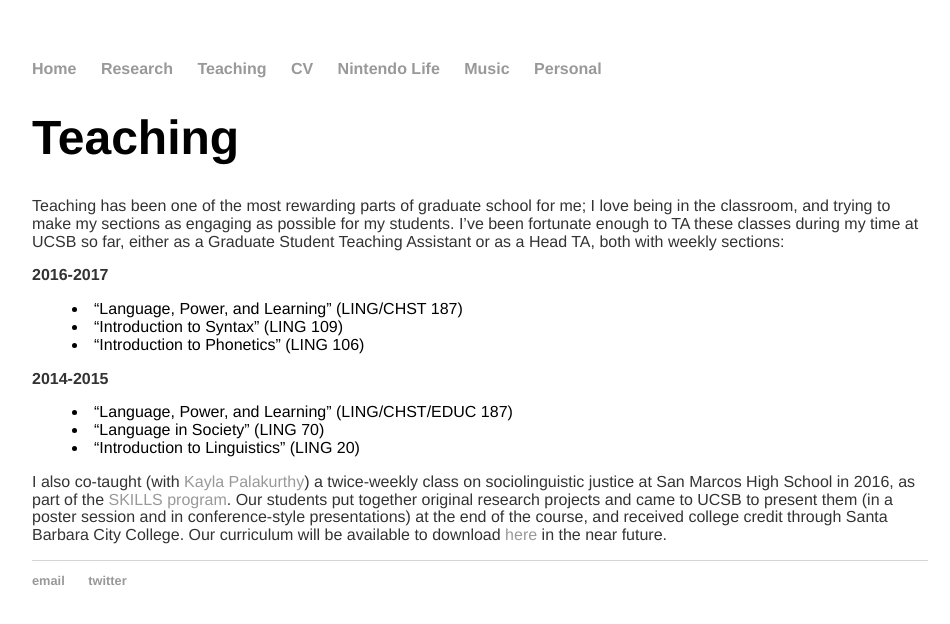
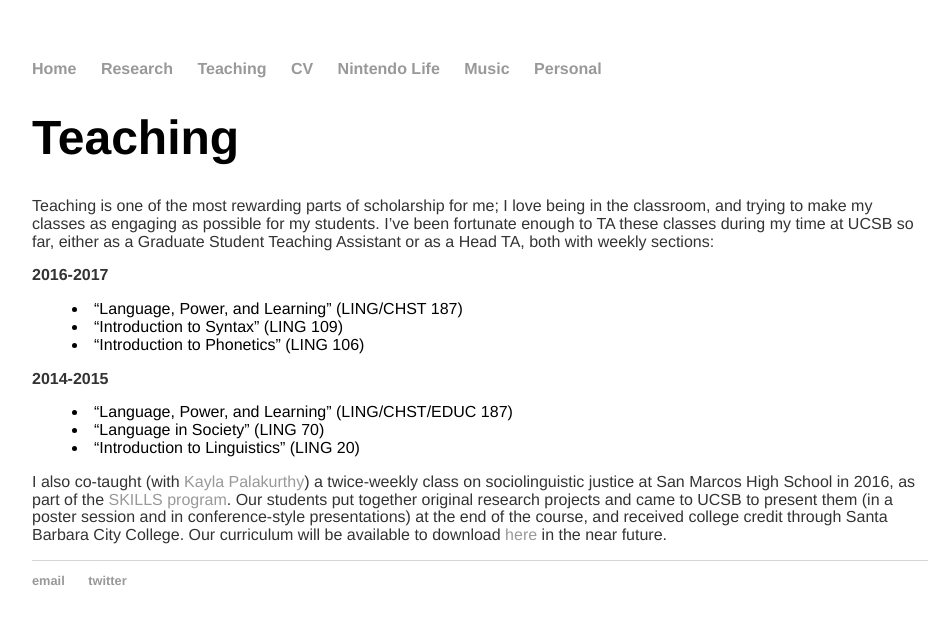
Before and after one commit to morgansleeper/morgansleeper.github.io, a Jekyll site: the page built from teaching/index.html, in a window 1280 px wide. Shown: the top 624 px of the page, without its empty margins (160-1110 px from the left). Built offline with Jekyll 4.4.1, drawn with Linux system fonts in a browser that asks for light colours.

Commit message:
Update index.html

```diff
--- a/teaching/index.html
+++ b/teaching/index.html
@@ -3,8 +3,8 @@ layout: default
 title: Morgan Sleeper | Teaching
 ---
 <h1>Teaching</h1>
-<p>Teaching has been one of the most rewarding parts of graduate school for me;
-  I love being in the classroom, and trying to make my sections as engaging as possible for my students.
+<p>Teaching is one of the most rewarding parts of scholarship for me;
+  I love being in the classroom, and trying to make my classes as engaging as possible for my students.
   I’ve been fortunate enough to TA these classes during my time at UCSB so far,
   either as a Graduate Student Teaching Assistant or as a Head TA, both with weekly sections:</p>
 
```
